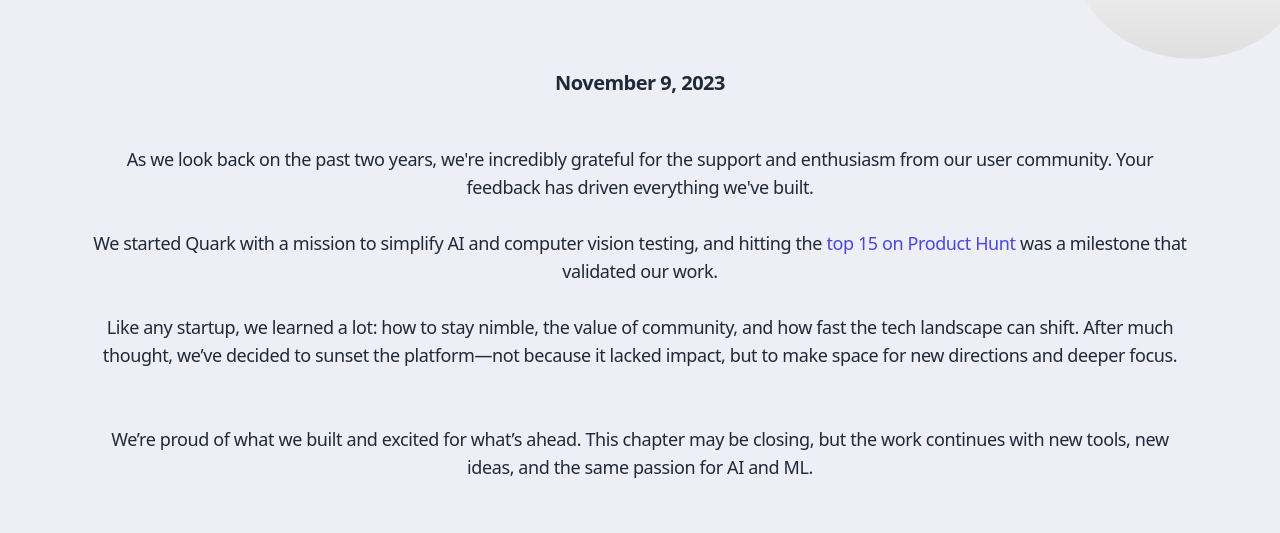
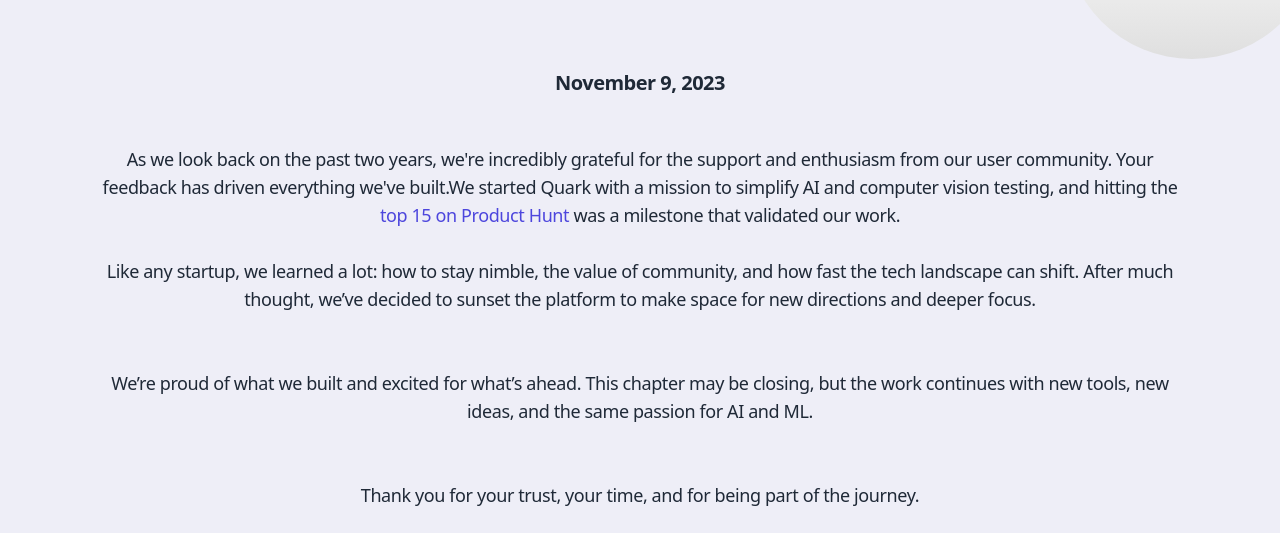
Before and after one commit to quarkiql/quarkiql.github.io, a plain HTML site: page thanks.html in a window 1280 px wide. Shown: the part 267-800 px from the top of the page. Drawn offline with Linux system fonts and the light colour scheme.

Commit message:
Update thanks.html

```diff
--- a/thanks.html
+++ b/thanks.html
@@ -26,11 +26,9 @@
         <main class="flex-grow">
             <section class="text-center pb-12 md:pb-16">
                 <div class="py-10 text-lg max-w-6xl mx-auto px-4 sm:px-6">
-                    <p>As we look back on the past two years, we're incredibly grateful for the support and enthusiasm from our user community. Your feedback has driven everything we've built.</p><br>
+                    <p>As we look back on the past two years, we're incredibly grateful for the support and enthusiasm from our user community. Your feedback has driven everything we've built.We started Quark with a mission to simplify AI and computer vision testing, and hitting the <a class="link-text" href="https://www.producthunt.com/products/quarkiql">top 15 on Product Hunt</a> was a milestone that validated our work.</p><br>
 
-    <p>We started Quark with a mission to simplify AI and computer vision testing, and hitting the <a class="link-text" href="https://www.producthunt.com/products/quarkiql">top 15 on Product Hunt</a> was a milestone that validated our work.</p><br>
-
-    <p>Like any startup, we learned a lot: how to stay nimble, the value of community, and how fast the tech landscape can shift. After much thought, we’ve decided to sunset the platform—not because it lacked impact, but to make space for new directions and deeper focus.</p><br>
+    <p>Like any startup, we learned a lot: how to stay nimble, the value of community, and how fast the tech landscape can shift. After much thought, we’ve decided to sunset the platform to make space for new directions and deeper focus.</p><br>
     <br>
     <p>We’re proud of what we built and excited for what’s ahead. This chapter may be closing, but the work continues with new tools, new ideas, and the same passion for AI and ML.</p><br>
     <br>
```
